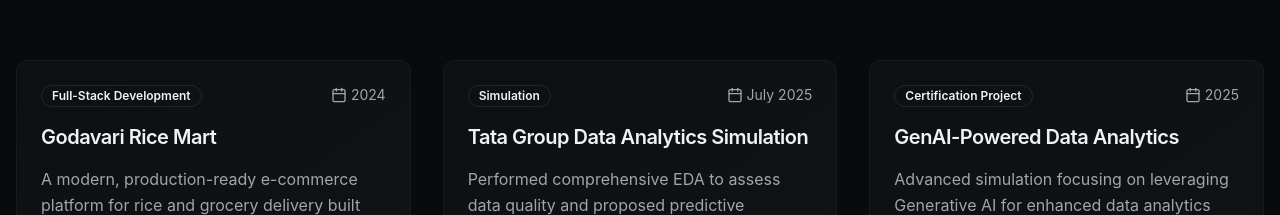
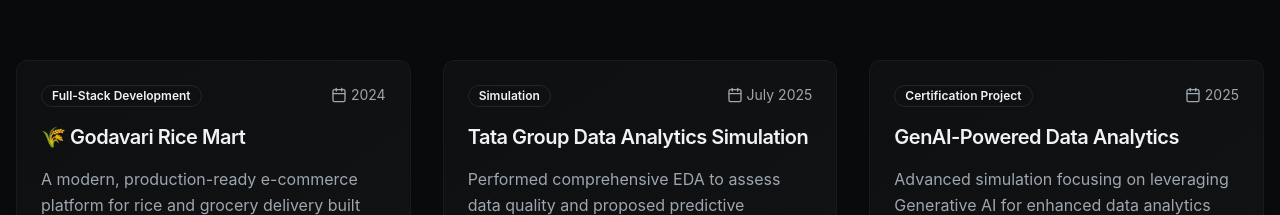
Before and after one commit to MAHESH-GANDE/mahesh-ai-analyst-folio, a React (Vite) app: page / in a window 1280 px wide. Shown: the part 2780-2995 px from the top of the page. Built offline with nearby package versions, Linux system fonts and the light colour scheme.

Commit message:
Add symbol to project title
Added the "🌾" symbol before "Godavari Rice Mart" in the Featured Projects section.

```diff
--- a/src/components/portfolio/ProjectsSection.tsx
+++ b/src/components/portfolio/ProjectsSection.tsx
@@ -6,7 +6,7 @@ import { ExternalLink, Calendar, Target, TrendingUp, Github } from "lucide-react
 const ProjectsSection = () => {
   const projects = [
     {
-      title: "Godavari Rice Mart",
+      title: "🌾 Godavari Rice Mart",
       date: "2024",
       description: "A modern, production-ready e-commerce platform for rice and grocery delivery built with React, TypeScript, and Google Maps API integration for location-based services.",
       tools: ["React", "TypeScript", "Vite", "Tailwind CSS", "Google Maps API", "Responsive Design"],
```
